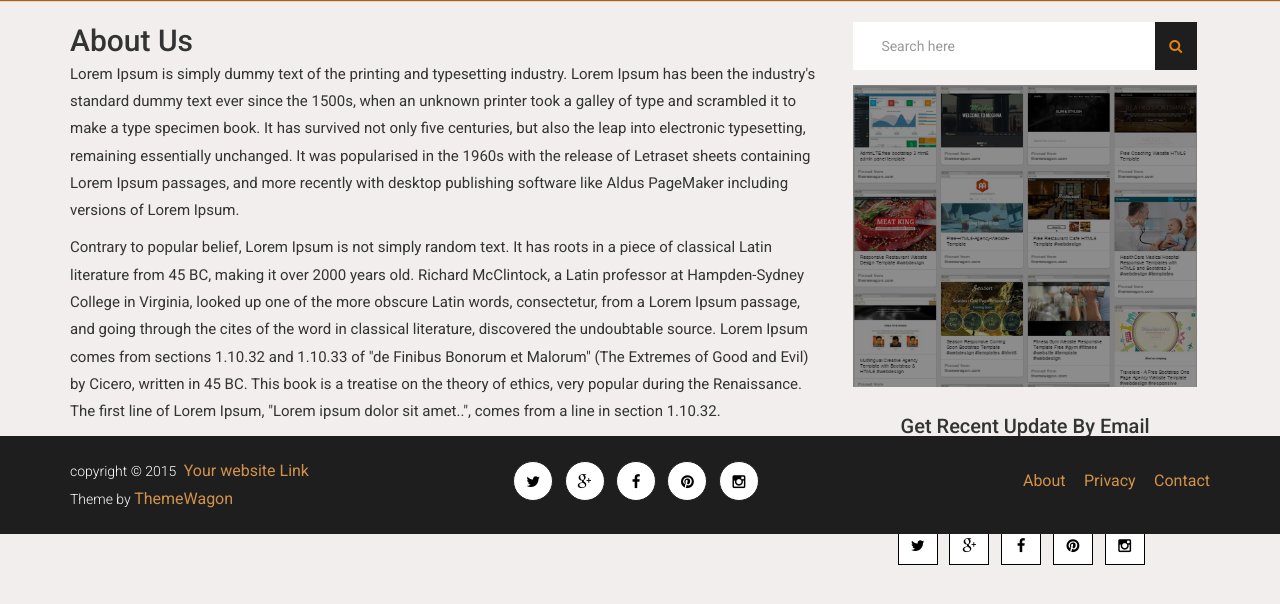
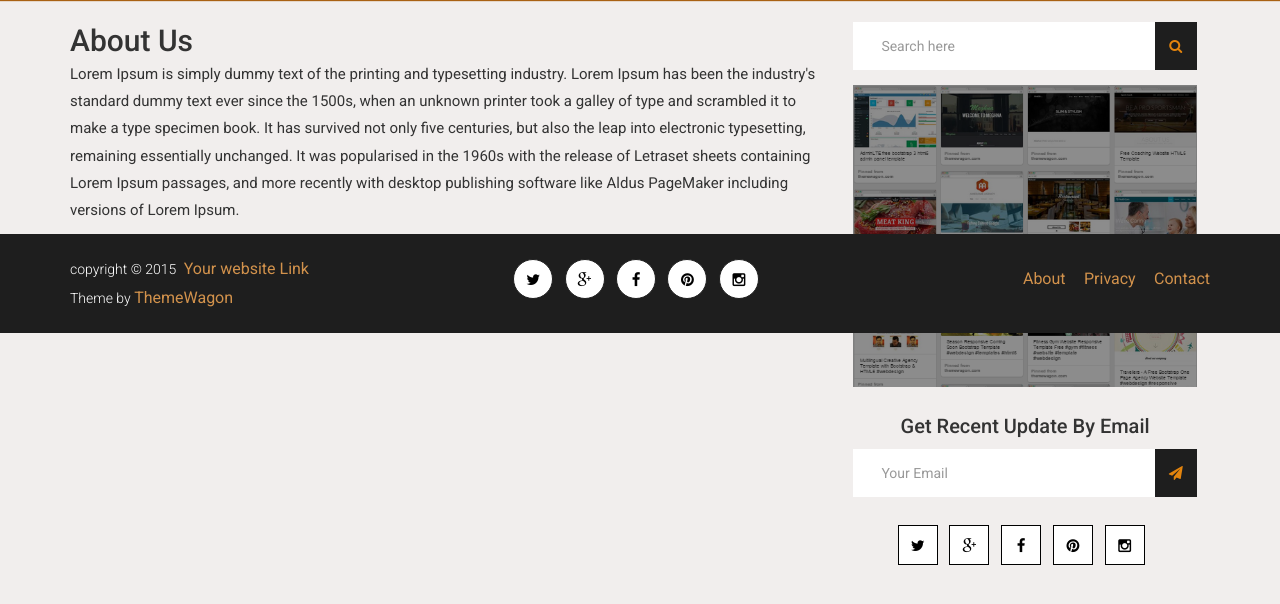
Before and after one commit to shailendra-sahu-43/Blog_Project, a Django app: page /about in a window 1280 px wide. Shown: the part 50-654 px from the top of the page. Run offline with Django 5.2, Linux system fonts and the light colour scheme; some libraries are stand-ins or nearby versions.

Commit message:
about new update

```diff
--- a/ecommerceapp/templates/about.html
+++ b/ecommerceapp/templates/about.html
@@ -15,9 +15,7 @@
                                 Lorem Ipsum is simply dummy text of the printing and typesetting industry. Lorem Ipsum has been the industry's standard dummy text ever since the 1500s, when an unknown printer took a galley of type and scrambled it to make a type specimen book. It has survived not only five centuries, but also the leap into electronic typesetting, remaining essentially unchanged. It was popularised in the 1960s with the release of Letraset sheets containing Lorem Ipsum passages, and more recently with desktop publishing software like Aldus PageMaker including versions of Lorem Ipsum.
                             </p>
 
-                            <p>
-                                Contrary to popular belief, Lorem Ipsum is not simply random text. It has roots in a piece of classical Latin literature from 45 BC, making it over 2000 years old. Richard McClintock, a Latin professor at Hampden-Sydney College in Virginia, looked up one of the more obscure Latin words, consectetur, from a Lorem Ipsum passage, and going through the cites of the word in classical literature, discovered the undoubtable source. Lorem Ipsum comes from sections 1.10.32 and 1.10.33 of "de Finibus Bonorum et Malorum" (The Extremes of Good and Evil) by Cicero, written in 45 BC. This book is a treatise on the theory of ethics, very popular during the Renaissance. The first line of Lorem Ipsum, "Lorem ipsum dolor sit amet..", comes from a line in section 1.10.32.
-                            </p>
+
 
 
                         </article> <!-- /.blog-item -->
```
